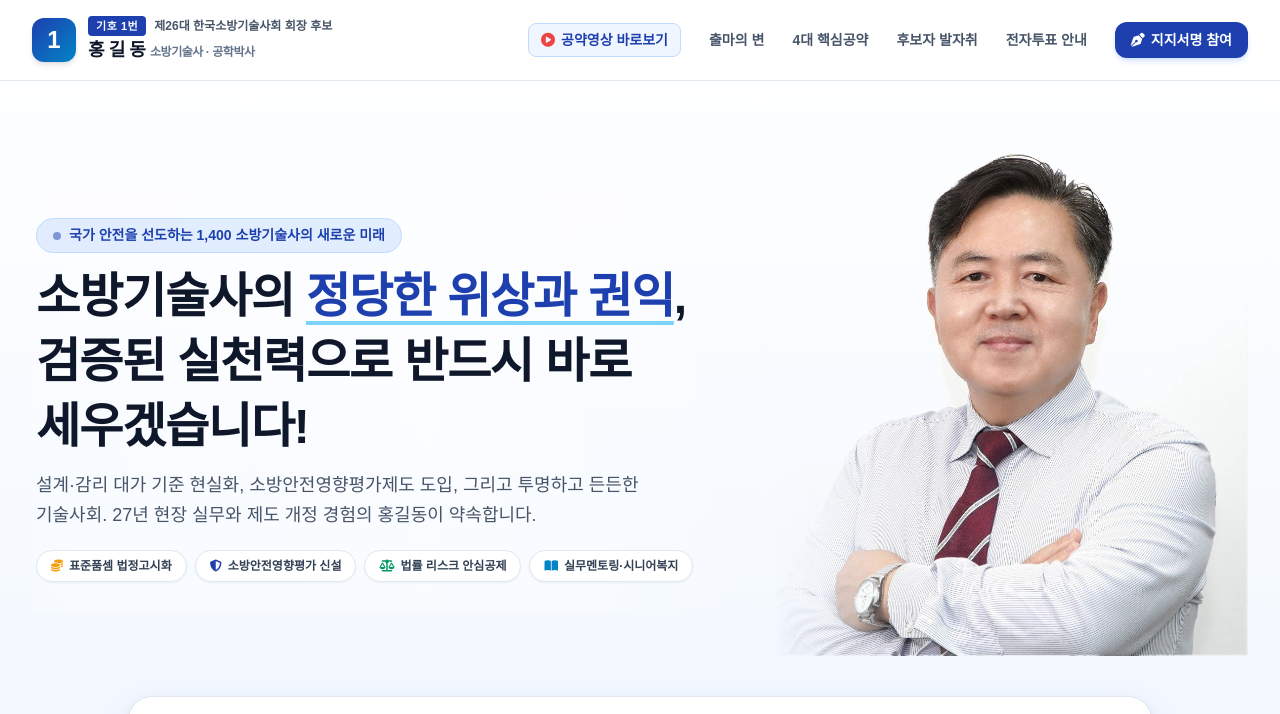
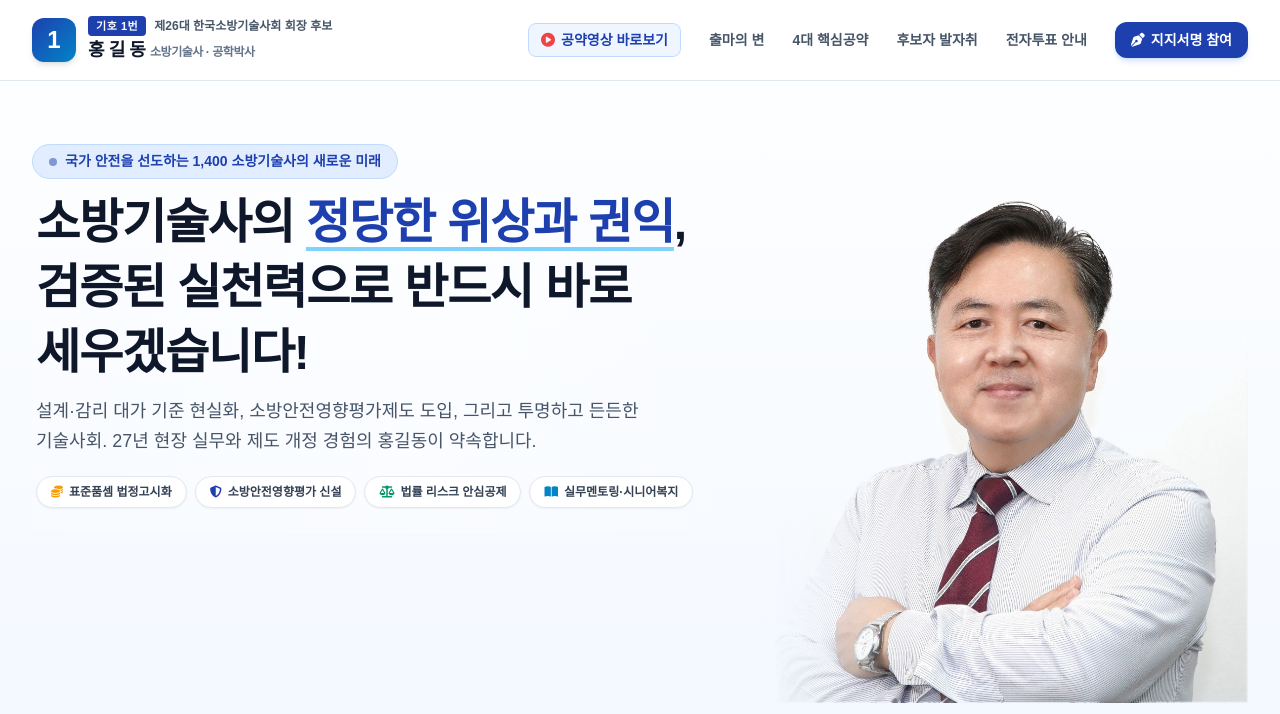
Before and after one commit to promptalk/hwang, a plain HTML site: page index.html in a window 1280 px wide. Shown: the top 714 px of the page. Drawn offline with nearby package versions, Linux system fonts and the light colour scheme; a web font is replaced by a local one.

Commit message:
Update index.html

```diff
--- a/index.html
+++ b/index.html
@@ -59,12 +59,19 @@
     }
     .hero-copy {
       position: relative;
+      display: flex;
+      flex-direction: column;
+      align-items: flex-start;
+      padding-top: 0.25rem;
+    }
+    .hero-copy-body {
+      position: relative;
       isolation: isolate;
       display: flex;
       align-items: flex-start;
+      width: 100%;
       overflow: hidden;
       min-height: 18rem;
-      padding-top: 0.25rem;
     }
     .hero-copy-photo {
       position: absolute;
@@ -87,6 +94,9 @@
       text-align: left;
     }
     .hero-kicker {
+      position: relative;
+      z-index: 2;
+      margin-bottom: 0.75rem;
       font-size: clamp(0.65rem, 0.8vw + 0.5rem, 0.875rem);
     }
     .hero-title {
@@ -112,9 +122,10 @@
     }
     @media (min-width: 768px) {
       .hero-copy {
-        align-items: center;
+        padding-top: 0;
+      }
+      .hero-copy-body {
         min-height: 32rem;
-        padding-top: 0;
       }
       .hero-copy-photo {
         right: 0;
@@ -199,13 +210,13 @@
 
       <!-- Top Title & Candidate Introduction -->
       <div class="hero-copy mb-10">
-        <img src="img/hwang.png" alt="" class="hero-copy-photo" />
-        <div class="hero-copy-text space-y-3">
         <div class="hero-kicker inline-flex items-center gap-2 bg-blue-100/80 border border-blue-200 px-3 py-1 sm:px-4 sm:py-1.5 rounded-full font-bold text-brand-primary">
           <span class="w-2 h-2 rounded-full bg-brand-primary animate-pulse"></span>
           국가 안전을 선도하는 1,400 소방기술사의 새로운 미래
         </div>
-
+        <div class="hero-copy-body">
+        <img src="img/hwang.png" alt="" class="hero-copy-photo" />
+        <div class="hero-copy-text space-y-3">
         <h1 class="hero-title font-black text-brand-navy tracking-tight">
           소방기술사의 <span class="text-brand-primary underline decoration-sky-300 underline-offset-4 sm:underline-offset-8">정당한 위상과 권익</span>,<br class="hidden sm:inline" />
           검증된 실천력으로 반드시 바로 세우겠습니다!
@@ -229,6 +240,7 @@
           <span class="hero-chip bg-white border border-slate-200 rounded-full font-bold text-slate-700 shadow-sm flex items-center gap-1.5">
             <i class="fa-solid fa-book-open text-sky-600"></i> 실무멘토링·시니어복지
           </span>
+        </div>
         </div>
         </div>
       </div>
```
